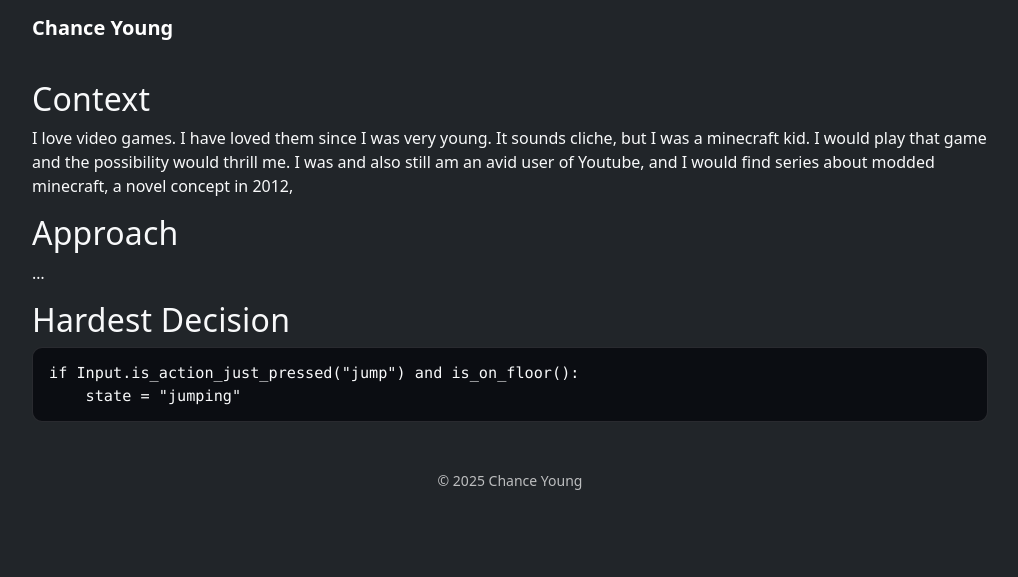
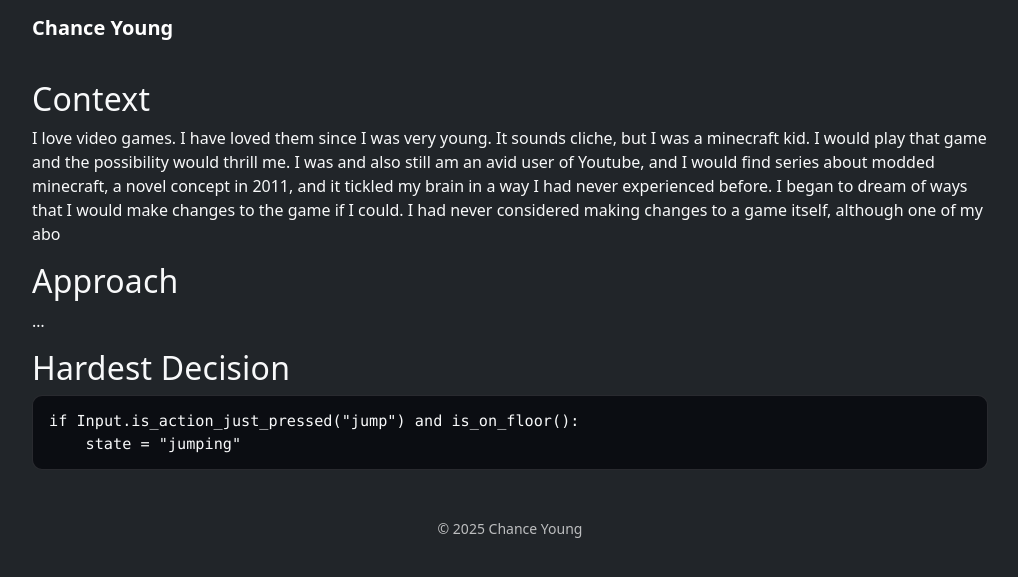
Before and after one commit to ChanceYoung/ChanceYoung.github.io, a Jekyll site: the page built from projects/objectiveoptional.md, in a window 1280 px wide. Shown: the top 577 px of the page, without its empty margins (130-1148 px from the left). Built offline with Jekyll 4.4.1, drawn with Linux system fonts in a browser that asks for light colours.

Commit message:
projects/objectiveoptional.md updated from https://stackedit.io/

```diff
--- a/projects/objectiveoptional.md
+++ b/projects/objectiveoptional.md
@@ -9,7 +9,7 @@ featured: true     # appears on the home page grid
 ---
 
 ## Context
-I love video games. I have loved them since I was very young. It sounds cliche, but I was a minecraft kid. I would play that game and the possibility would thrill me. I was and also still am an avid user of Youtube, and I would find series about modded minecraft, a novel concept in 2012,
+I love video games. I have loved them since I was very young. It sounds cliche, but I was a minecraft kid. I would play that game and the possibility would thrill me. I was and also still am an avid user of Youtube, and I would find series about modded minecraft, a novel concept in 2011, and it tickled my brain in a way I had never experienced before. I began to dream of ways that I would make changes to the game if I could. I had never considered making changes to a game itself, although one of my abo
 
 ## Approach
 …
```
Also changed, not shown: other parts of projects/objectiveoptional.md (+1 -1 lines).
